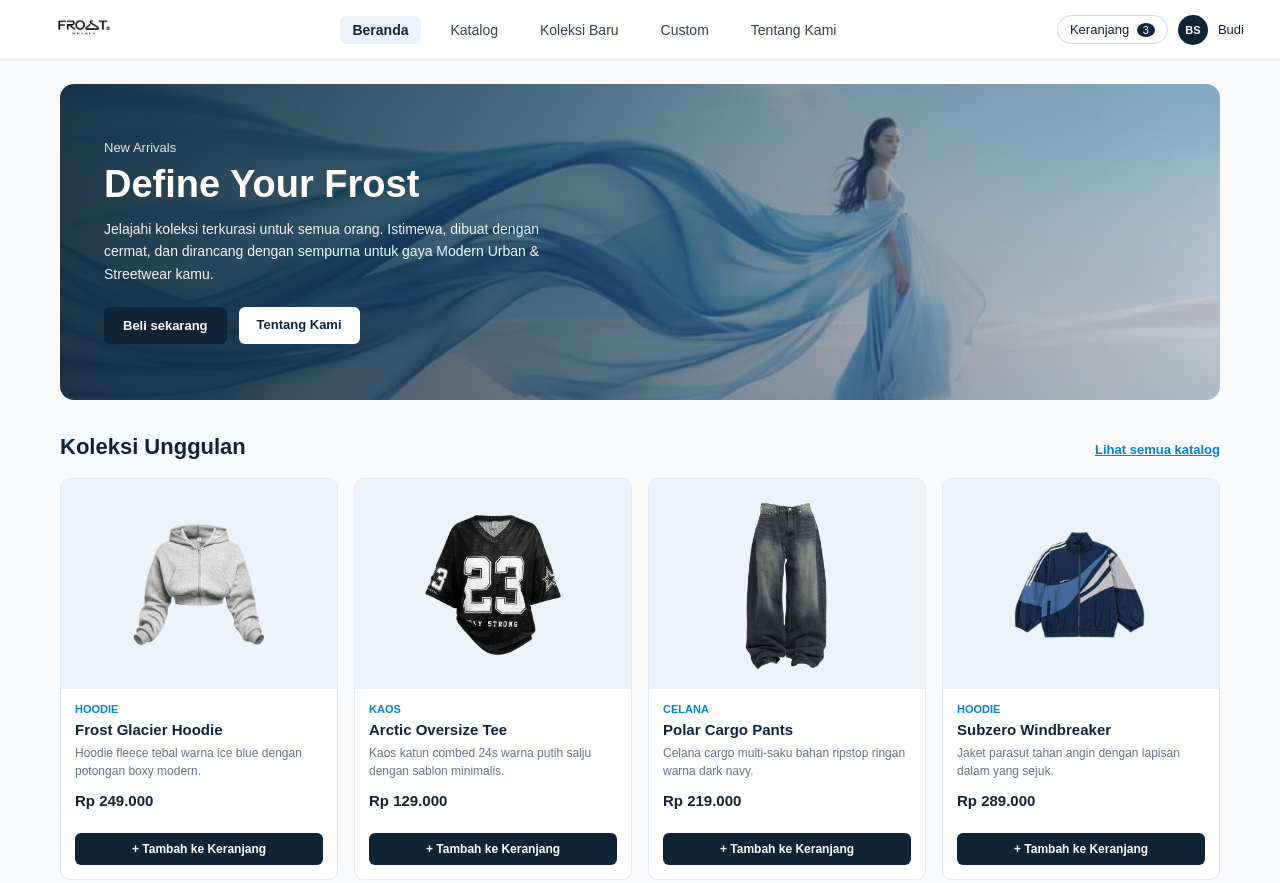
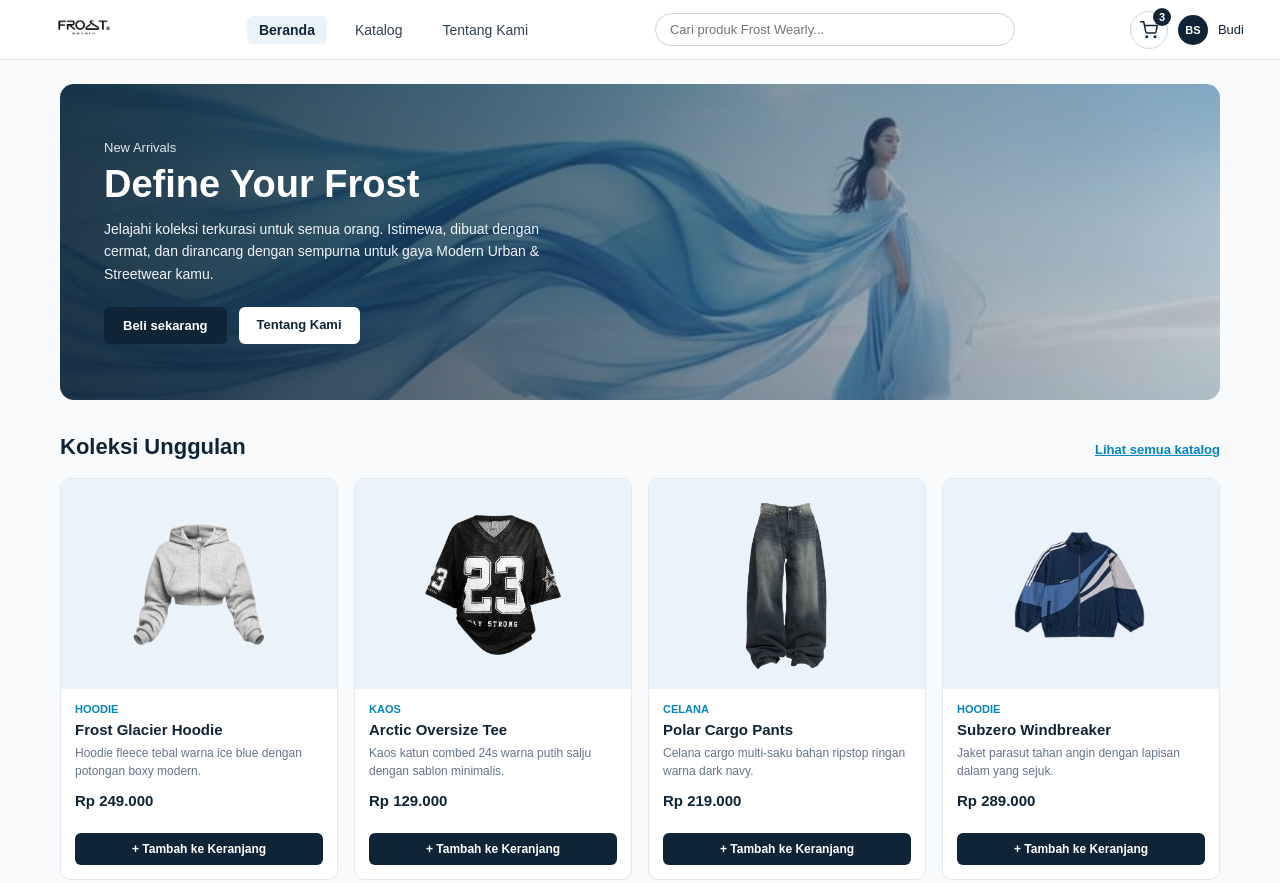
Before and after one commit to syafiraanf/FROST-WEARLY, a plain HTML site: page beranda.html in a window 1280 px wide. Shown: the top 883 px of the page. Drawn offline with Linux system fonts and the light colour scheme.

Commit message:
Rapikan navbar beranda, tambah pencarian atas, dan ganti keranjang jadi ikon

```diff
--- a/beranda.html
+++ b/beranda.html
@@ -25,6 +25,7 @@
       display: flex;
       justify-content: space-between;
       align-items: center;
+      gap: 16px;
       border-bottom: 1px solid #E2E8F0;
     }
 
@@ -34,6 +35,7 @@
       text-decoration: none;
       gap: 8px;
       height: 100%;
+      flex-shrink: 0;
     }
 
     .logo img {
@@ -44,8 +46,9 @@
 
     .menu-nav {
       display: flex;
-      gap: 18px;
+      gap: 16px;
       list-style: none;
+      flex-shrink: 0;
     }
 
     .menu-nav a {
@@ -55,6 +58,7 @@
       font-weight: 500;
       padding: 6px 12px;
       border-radius: 6px;
+      white-space: nowrap;
     }
 
     .menu-nav a.aktif {
@@ -63,27 +67,63 @@
       font-weight: bold;
     }
 
+    .cari-atas {
+      flex: 1;
+      max-width: 360px;
+    }
+
+    .input-cari {
+      width: 100%;
+      padding: 8px 14px;
+      border-radius: 20px;
+      border: 1px solid #CBD5E1;
+      font-size: 13px;
+      color: #0F2537;
+      background: #FFFFFF;
+    }
+
     .kanan-nav {
       display: flex;
       align-items: center;
       gap: 10px;
       font-size: 13px;
+      flex-shrink: 0;
     }
 
     .badge-keranjang {
+      position: relative;
+      display: inline-flex;
+      align-items: center;
+      justify-content: center;
+      width: 38px;
+      height: 38px;
       border: 1px solid #CBD5E1;
-      padding: 6px 12px;
-      border-radius: 20px;
+      border-radius: 50%;
       background: #FFFFFF;
+      color: #0F2537;
+      cursor: pointer;
+    }
+
+    .badge-keranjang:hover {
+      background-color: #EBF3FA;
+      border-color: #94A3B8;
     }
 
     .badge-keranjang span {
+      position: absolute;
+      top: -4px;
+      right: -4px;
       background: #0F2537;
       color: #FFFFFF;
-      border-radius: 50%;
-      padding: 1px 6px;
+      border-radius: 999px;
+      min-width: 18px;
+      height: 18px;
+      padding: 0 4px;
       font-size: 11px;
-      margin-left: 4px;
+      font-weight: bold;
+      display: inline-flex;
+      align-items: center;
+      justify-content: center;
     }
 
     .profil-bulat {
@@ -367,6 +407,12 @@
       font-size: 12px;
     }
 
+    @media (max-width: 960px) {
+      .cari-atas {
+        max-width: 220px;
+      }
+    }
+
     @media (max-width: 950px) {
       .grid-produk {
         grid-template-columns: repeat(2, 1fr);
@@ -383,7 +429,8 @@
       .footer-grid {
         grid-template-columns: 1fr;
       }
-      .menu-nav {
+      .menu-nav,
+      .cari-atas {
         display: none;
       }
     }
@@ -400,13 +447,22 @@
     <ul class="menu-nav">
       <li><a href="beranda.html" class="aktif">Beranda</a></li>
       <li><a href="katalog.html">Katalog</a></li>
-      <li><a href="katalog.html">Koleksi Baru</a></li>
-      <li><a href="katalog.html">Custom</a></li>
-      <li><a href="tentang_kami.html">Tentang Kami</a></li>
+      <li><a href="tentang-kami.html">Tentang Kami</a></li>
     </ul>
 
+    <div class="cari-atas">
+      <input type="text" id="cari-beranda" class="input-cari" placeholder="Cari produk Frost Wearly..." onkeydown="cariKeKatalog(event)">
+    </div>
+
     <div class="kanan-nav">
-      <div class="badge-keranjang">Keranjang <span id="jumlah-keranjang">3</span></div>
+      <button type="button" class="badge-keranjang" onclick="window.location.href='katalog.html'" aria-label="Keranjang">
+        <svg width="18" height="18" viewBox="0 0 24 24" fill="none" stroke="currentColor" stroke-width="2" stroke-linecap="round" stroke-linejoin="round" aria-hidden="true">
+          <circle cx="9" cy="21" r="1"></circle>
+          <circle cx="20" cy="21" r="1"></circle>
+          <path d="M1 1h4l2.68 13.39a2 2 0 0 0 2 1.61h9.72a2 2 0 0 0 2-1.61L23 6H6"></path>
+        </svg>
+        <span id="jumlah-keranjang">3</span>
+      </button>
       <div class="profil-bulat">BS</div>
       <span>Budi</span>
     </div>
@@ -526,6 +582,13 @@
 
     let isiKeranjang = 3;
 
+    function cariKeKatalog(event) {
+      if (event.key === "Enter") {
+        let kataKunci = event.target.value.trim();
+        window.location.href = kataKunci ? `katalog.html?q=${encodeURIComponent(kataKunci)}` : "katalog.html";
+      }
+    }
+
     function tambahKeranjang(nama) {
       isiKeranjang++;
       document.getElementById("jumlah-keranjang").textContent = isiKeranjang;
```
